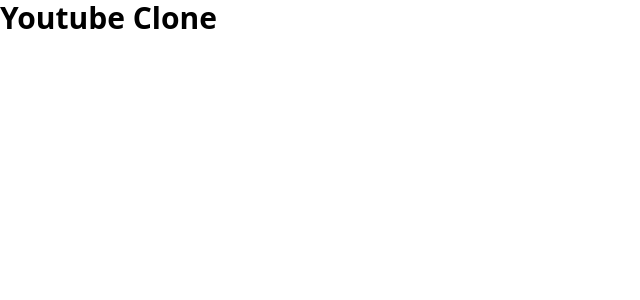
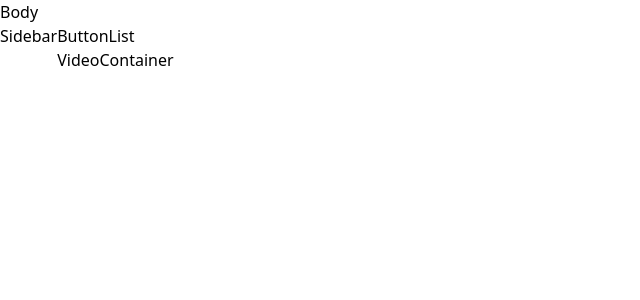
Before and after one commit to Anshul439/Youtube-Clone, a React (Create React App) app: page / in a window 1280 px wide. Shown: the top 300 px of the page, without its empty margins (0-640 px from the left). Built offline with nearby package versions, Linux system fonts and the light colour scheme.

Commit message:
Create primary components

```diff
--- a/src/App.js
+++ b/src/App.js
@@ -1,9 +1,12 @@
 import './App.css';
+import Body from './components/Body';
+import Head from './components/Head';
 
 function App() {
   return (
     <div>
-      <h1 className="text-3xl font-bold">Youtube Clone</h1>
+      <Head />
+      <Body />
     </div>
   );
 }
--- /dev/null
+++ b/src/components/Body.js
@@ -0,0 +1,14 @@
+import React from "react";
+import Sidebar from "./Sidebar";
+import MainContainer from "./MainContainer";
+
+const Body = () => {
+  return (
+    <div className="flex">
+      <Sidebar />
+      <MainContainer />
+    </div>
+  );
+};
+
+export default Body;
--- /dev/null
+++ b/src/components/ButtonList.js
@@ -0,0 +1,7 @@
+import React from "react";
+
+const ButtonList = () => {
+  return <div>ButtonList</div>;
+};
+
+export default ButtonList;
--- /dev/null
+++ b/src/components/Head.js
@@ -0,0 +1,7 @@
+import React from "react";
+
+const Head = () => {
+  return <div>Body</div>;
+};
+
+export default Head;
--- /dev/null
+++ b/src/components/MainContainer.js
@@ -0,0 +1,12 @@
+import React from "react";
+import ButtonList from "./ButtonList";
+import VideoContainer from "./VideoContainer";
+
+const MainContainer = () => {
+  return <div>
+    <ButtonList />
+    <VideoContainer />
+  </div>;
+};
+
+export default MainContainer;
--- /dev/null
+++ b/src/components/Sidebar.js
@@ -0,0 +1,7 @@
+import React from "react";
+
+const Sidebar = () => {
+  return <div>Sidebar</div>;
+};
+
+export default Sidebar;
--- /dev/null
+++ b/src/components/VideoContainer.js
@@ -0,0 +1,7 @@
+import React from "react";
+
+const VideoContainer = () => {
+  return <div>VideoContainer</div>;
+};
+
+export default VideoContainer;
```
